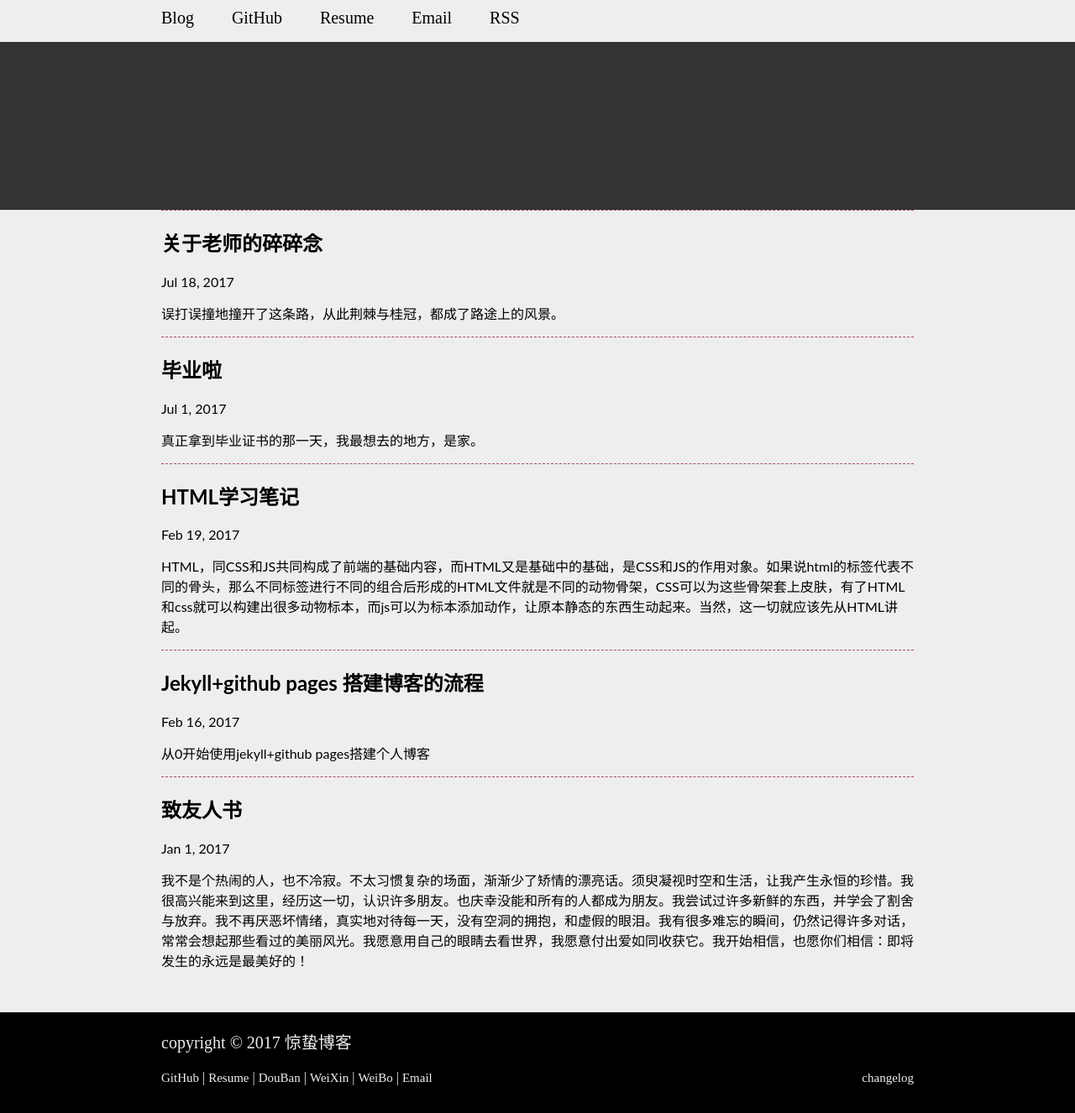
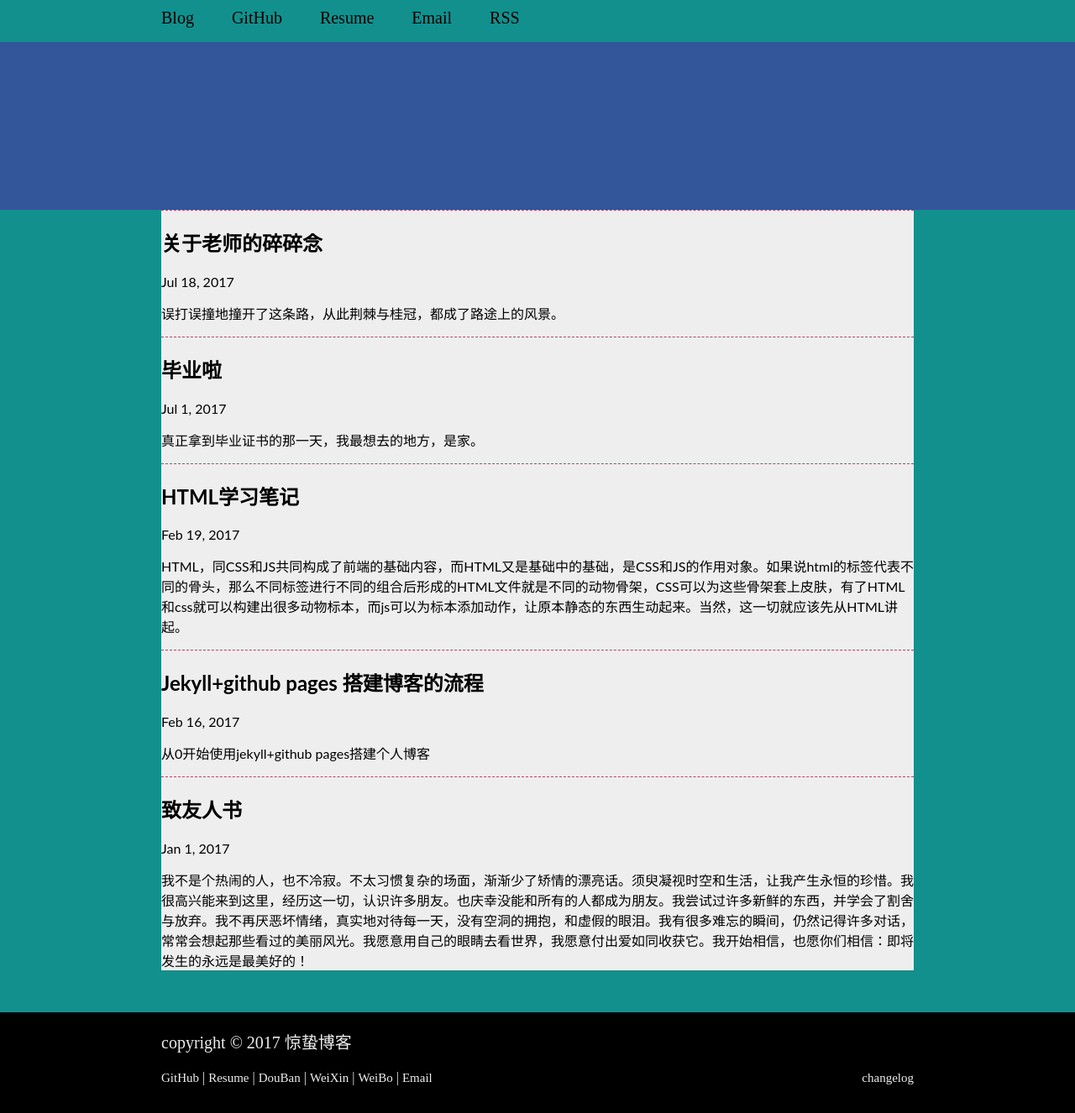
Before and after one commit to Machaooo/Machaooo.github.io, a Jekyll site: the page built from index.html, in a window 1280 px wide. Shown: the whole page at 84% size. Built offline with Jekyll 4.4.1, drawn with Linux system fonts in a browser that asks for light colours; the list of posts is cut into pages by our own code.

Commit message:
change color

```diff
--- a/css/default.css
+++ b/css/default.css
@@ -10,10 +10,10 @@
 body {
     padding: 0;
     margin: 0;
-    background-color: #eee;
+    background-color: #12908d;
 }
 .header {
-    background-color: #eee;
+    background-color: #12908d;
     height: 50px;
     width: 100%;
     text-align: left;
@@ -35,7 +35,7 @@ body {
 }
 .banner {
     height: 200px;
-    background-color: #333;
+    background-color: #335599;
 }
 .content {
     width: 70%;
```
